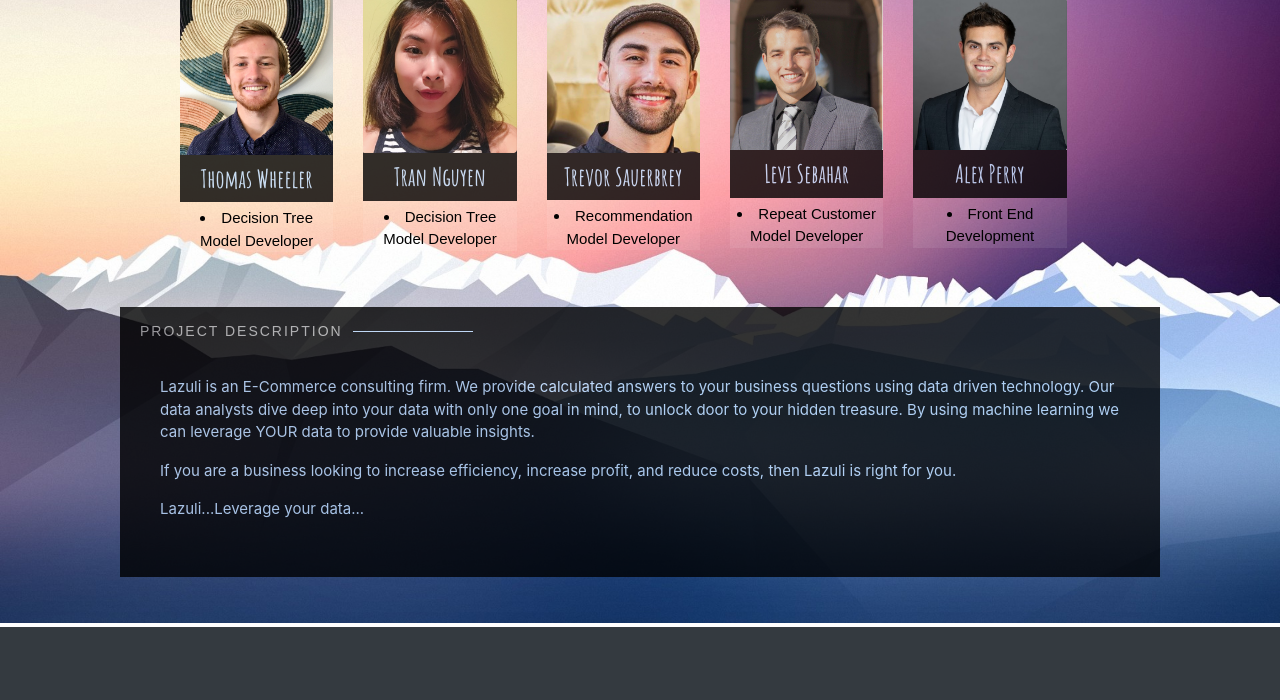
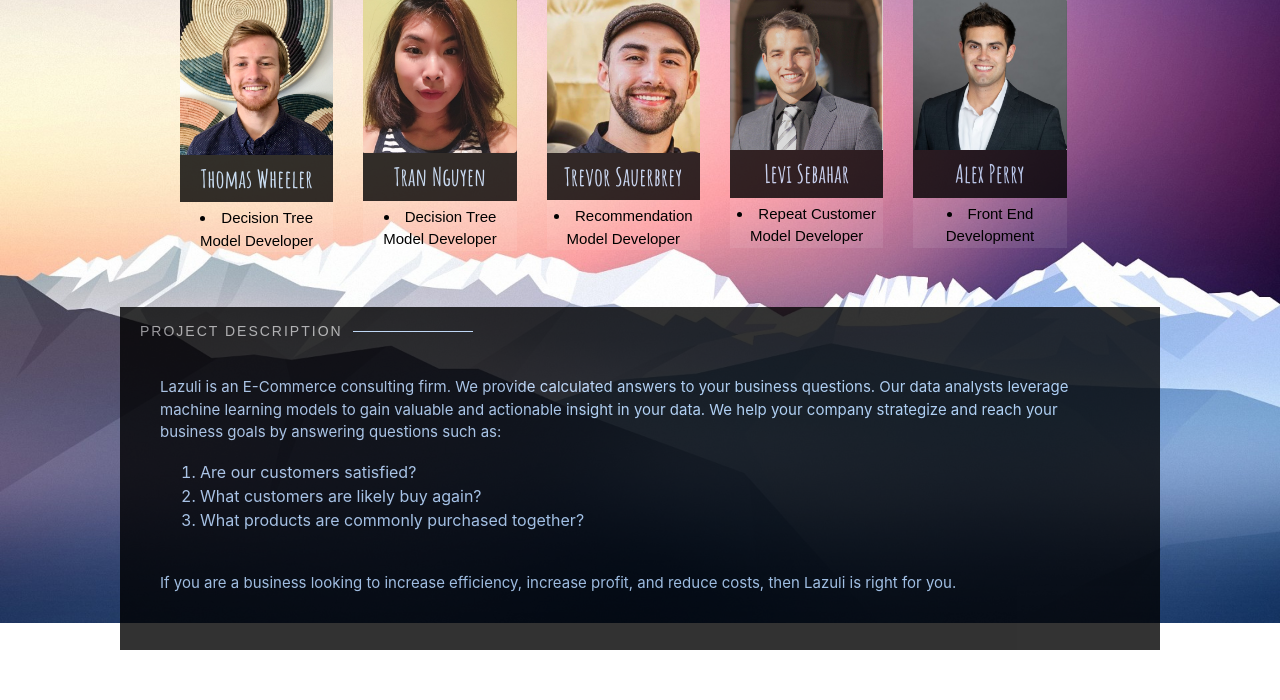
Before and after one commit to lsebahar/Lazuli-Ecommerce-Consulting, a Flask app: page /about.html in a window 1280 px wide. Shown: the part 177-877 px from the top of the page. Before the commit the page ends 804 px from the top, so only its background shows below. Run offline with Flask 2, Linux system fonts and the light colour scheme; parts of the project's set-up code (start-up, migrations or seed data) failed here and were passed over; some libraries are stand-ins or nearby versions.

Commit message:
html proof checked

```diff
--- a/Lazuli-Final-Deployment/templates/about.html
+++ b/Lazuli-Final-Deployment/templates/about.html
@@ -114,12 +114,17 @@
         <h2>Project Description</h2>
       </div>
       <div class="container" style ="padding:20px">
-
-      <p style = "color:#bddbfc;font-size : 15px">Lazuli is an E-Commerce consulting firm. We provide calculated answers to your business questions using data driven technology.
-       Our data analysts dive deep into your data with only one goal in mind, to unlock door to your hidden treasure. By using machine learning we can leverage YOUR data to provide
-      valuable insights.   </p>
-      <p style = "color:#bddbfc;font-size : 15px">If you are a business looking to increase efficiency, increase profit, and reduce costs, then Lazuli is right for you.  </p>
-      <p style = "color:#bddbfc;font-size : 15px">Lazuli...Leverage your data...  </p>
+      <p style = "color:#bddbfc;font-size : 15px">Lazuli is an E-Commerce consulting firm. We provide calculated answers to your business questions.
+        Our data analysts leverage machine learning models to gain valuable and actionable insight in your data.
+        We help your company strategize and reach your business goals by answering questions such as:</p>
+        <ol>
+        <li style = "color:#bddbfc"> Are our customers satisfied?</li>
+        <li style = "color:#bddbfc"> What customers are likely buy again?</li>
+        <li style = "color:#bddbfc">What products are commonly purchased together?</li>
+        </ol>
+      <br>
+        <p style = "color:#bddbfc;font-size : 15px">If you are a business looking to increase efficiency, increase profit, and reduce costs, then Lazuli is right for you.
+        </p>
       </div>
     </div><!-- End Description -->
   </section><!-- End About Section -->
--- a/Lazuli-Final-Deployment/templates/repeat-cust-tutorial.html
+++ b/Lazuli-Final-Deployment/templates/repeat-cust-tutorial.html
@@ -86,7 +86,7 @@
 <div class="title">
   <div class="row justify-content-md-center">
       <div class ="col col-lg-auto">
-          <h1><b>Predicting Repeat Customers with Logsitic Regression</b></h1>
+          <h1><b>Predicting Repeat Customers with Logistic Regression</b></h1>
       </div>
   </div>
 </div>
@@ -95,7 +95,7 @@
 <div class="container">
 <div class="row justify-content-md-center">
   <div class ="col col-lg-auto"></div>
-      <img src="images/repeat-cust.jpeg" class="img-fluid" alt="machine learning">
+      <img src="static/styles/images/repeat-cust.jpeg" class="img-fluid" alt="machine learning">
   </div>
 </div>
 </div>
@@ -347,7 +347,6 @@
 
             # Just render the initial form, to get input
             return(flask.render_template('repeat-customer.html'))
-
             if flask.request.method == 'POST':
 
             # Extract the input
```
Also changed, not shown: Lazuli-Final-Deployment/templates/main.html (+7 -1 lines), 2 other files. Lines whose indentation alone changed are shown as unchanged.
